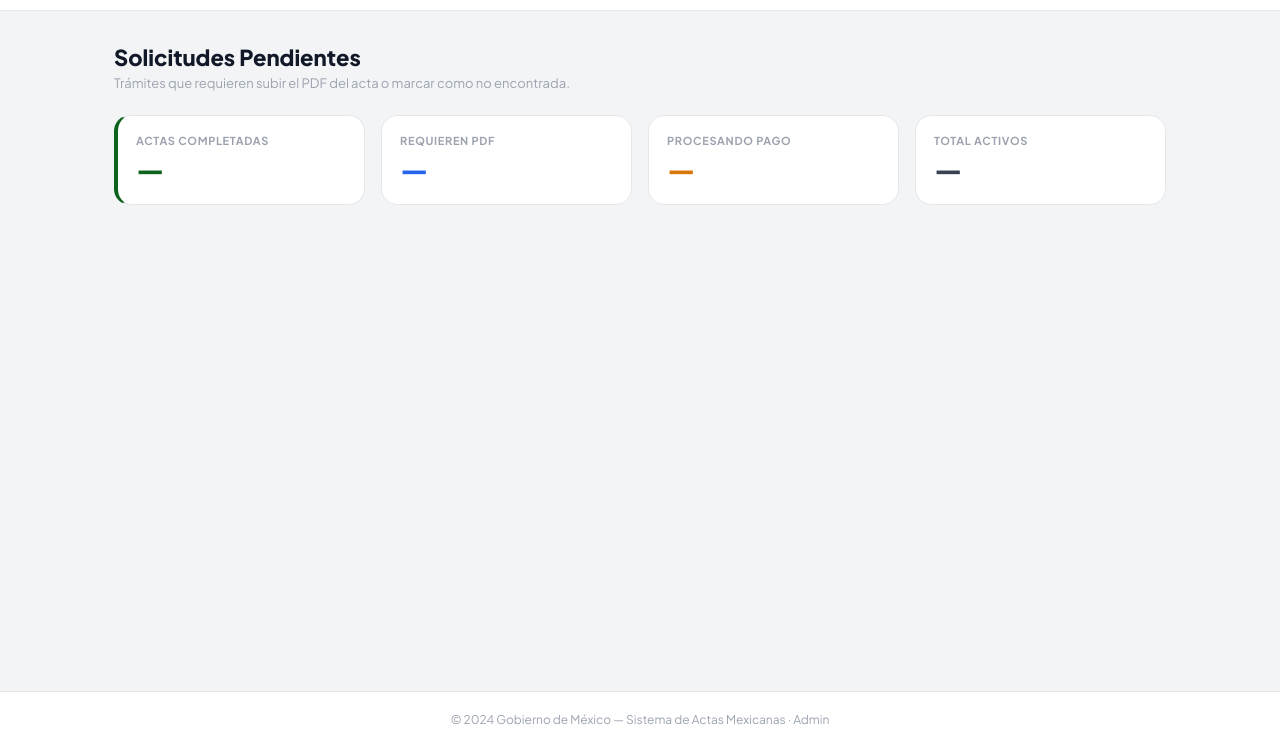
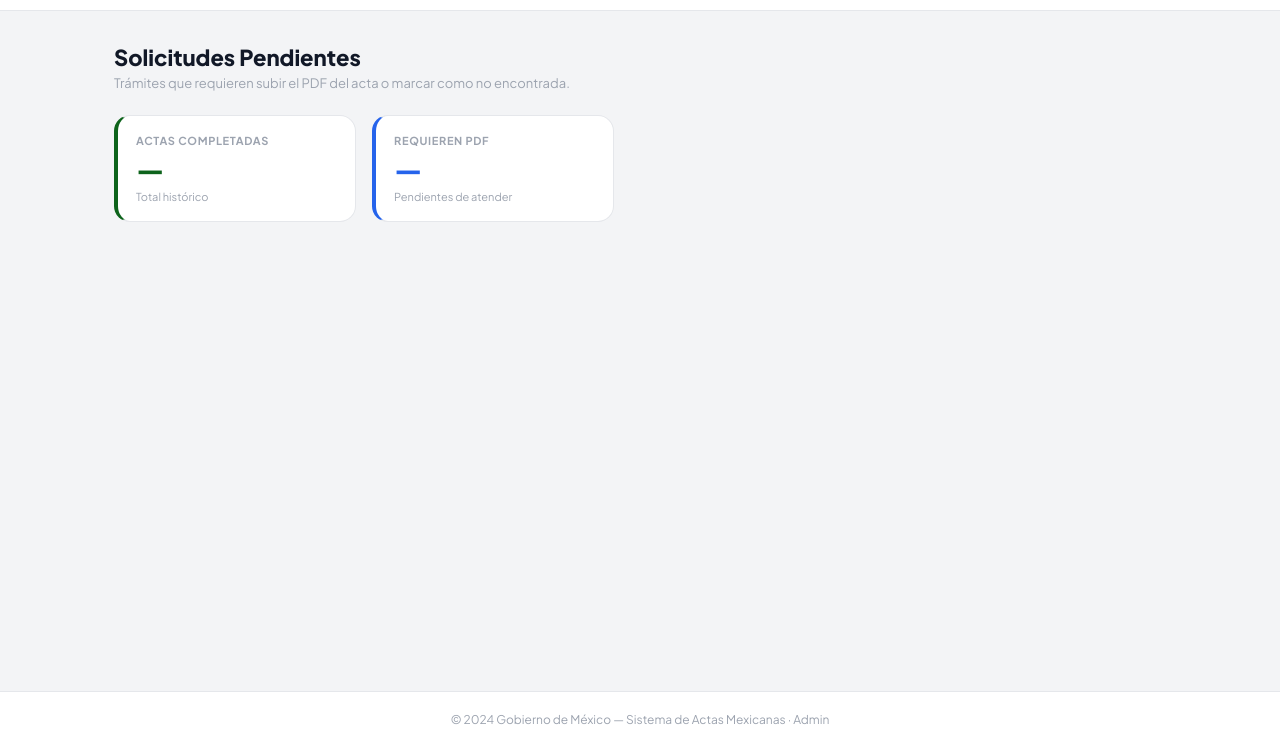
Before and after one commit to Reyalexis001/proyecto-inicial, a website: page public/admin/panel.html in a window 1280 px wide. Shown: the part 53-800 px from the top of the page. Drawn offline with nearby package versions, Linux system fonts and the light colour scheme; no server answers; sample sign-in values are in the browser's storage.

Commit message:
fix: panel admin simplificado a 2 stats

```diff
--- a/public/admin/panel.html
+++ b/public/admin/panel.html
@@ -93,22 +93,16 @@
     </div>
 
     <!-- Stats -->
-    <div class="stat-grid" style="margin-bottom:24px;grid-template-columns:repeat(4,1fr);">
+    <div class="stat-grid" style="margin-bottom:24px;grid-template-columns:repeat(2,1fr);max-width:500px;">
       <div class="stat" style="border-left:4px solid #0d631b;">
         <div class="stat-label">Actas completadas</div>
         <div class="stat-val" id="stat-completadas" style="color:#0d631b;">—</div>
+        <div style="font-size:11px;color:#9ca3af;margin-top:4px;">Total histórico</div>
       </div>
-      <div class="stat">
+      <div class="stat" style="border-left:4px solid #2563eb;">
         <div class="stat-label">Requieren PDF</div>
         <div class="stat-val" id="stat-generando" style="color:#2563eb;">—</div>
-      </div>
-      <div class="stat">
-        <div class="stat-label">Procesando pago</div>
-        <div class="stat-val" id="stat-procesando" style="color:#d97706;">—</div>
-      </div>
-      <div class="stat">
-        <div class="stat-label">Total activos</div>
-        <div class="stat-val" id="stat-total" style="color:#374151;">—</div>
+        <div style="font-size:11px;color:#9ca3af;margin-top:4px;">Pendientes de atender</div>
       </div>
     </div>
 
```
